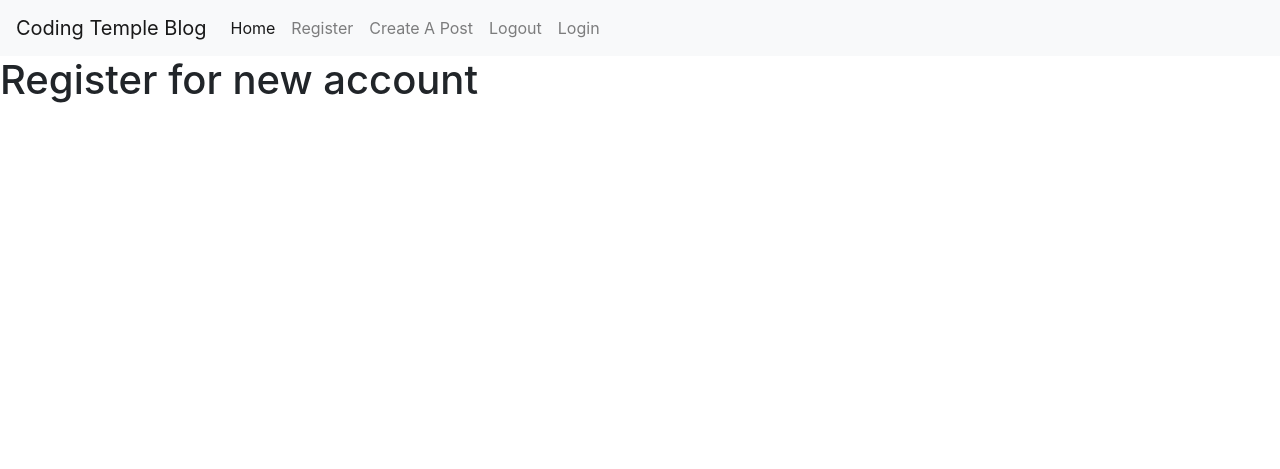
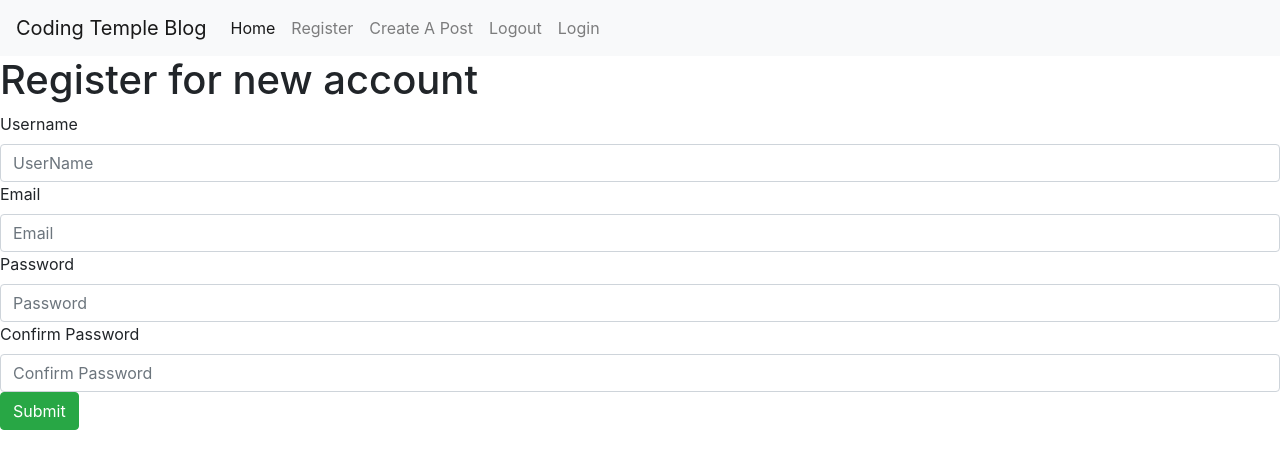
Before and after one commit to CodingTemple/updated-flask-debug-project, a Flask app: page /register in a window 1280 px wide. Shown: the top 469 px of the page. Run offline with Flask 2, Linux system fonts and the light colour scheme; some libraries are stand-ins or nearby versions.

Commit message:
Added new form for user input

```diff
--- /dev/null
+++ b/may_blog/forms.py
@@ -0,0 +1,10 @@
+from flask_wtf import FlaskForm
+from wtforms import StringField, PasswordField,SubmitField,TextAreaField
+from wtforms.validators import DataRequired, EqualTo, Email
+
+class UserInfoForm(FlaskForm):
+    username = StringField('Username', validators=[DataRequired()])
+    email = StringField('Email', validators=[DataRequired(),Email()])
+    password = PasswordField('Password', validators=[DataRequired()])
+    confirm_pass = PasswordField('Confirm Password', validators=[DataRequired(),EqualTo('password')])
+    submit = SubmitField()
--- a/may_blog/routes.py
+++ b/may_blog/routes.py
@@ -1,5 +1,8 @@
 from may_blog import app
 from flask import render_template
+
+# Import for Forms
+from may_blog.forms import UserInfoForm
 
 # Home Route
 @app.route('/')
@@ -12,4 +15,5 @@ def home():
 # Register Route
 @app.route('/register', methods=['GET','POST'])
 def register():
-    return render_template('register.html')
+    form = UserInfoForm()
+    return render_template('register.html',form = form)
--- a/may_blog/templates/register.html
+++ b/may_blog/templates/register.html
@@ -4,4 +4,28 @@
 
 <h1 class="justify-content-center">Register for new account </h1>
 
+<!-- Signup Form which comes from Flask Route-->
+<form action="" method="post">
+    {{ form.hidden_tag() }}
+    <div class="form-group">
+        <fieldset>
+            {{ form.username.label }}
+            {{ form.username(class="form-control", placeholder="UserName")}}
+        </fieldset>
+        <fieldset>
+            {{ form.email.label }}
+            {{ form.email(class="form-control", placeholder="Email") }}
+        </fieldset>
+        <fieldset>
+            {{ form.password.label }}
+            {{ form.password(class="form-control", placeholder="Password") }}
+        </fieldset>
+        <fieldset>
+            {{ form.confirm_pass.label }}
+            {{ form.confirm_pass(class="form-control", placeholder="Confirm Password") }}
+        </fieldset>
+        {{ form.submit(class="btn btn-success") }}
+    </div>
+</form>
+
 {% endblock content %}
```
Also changed, not shown: README.md, 1 other file.
